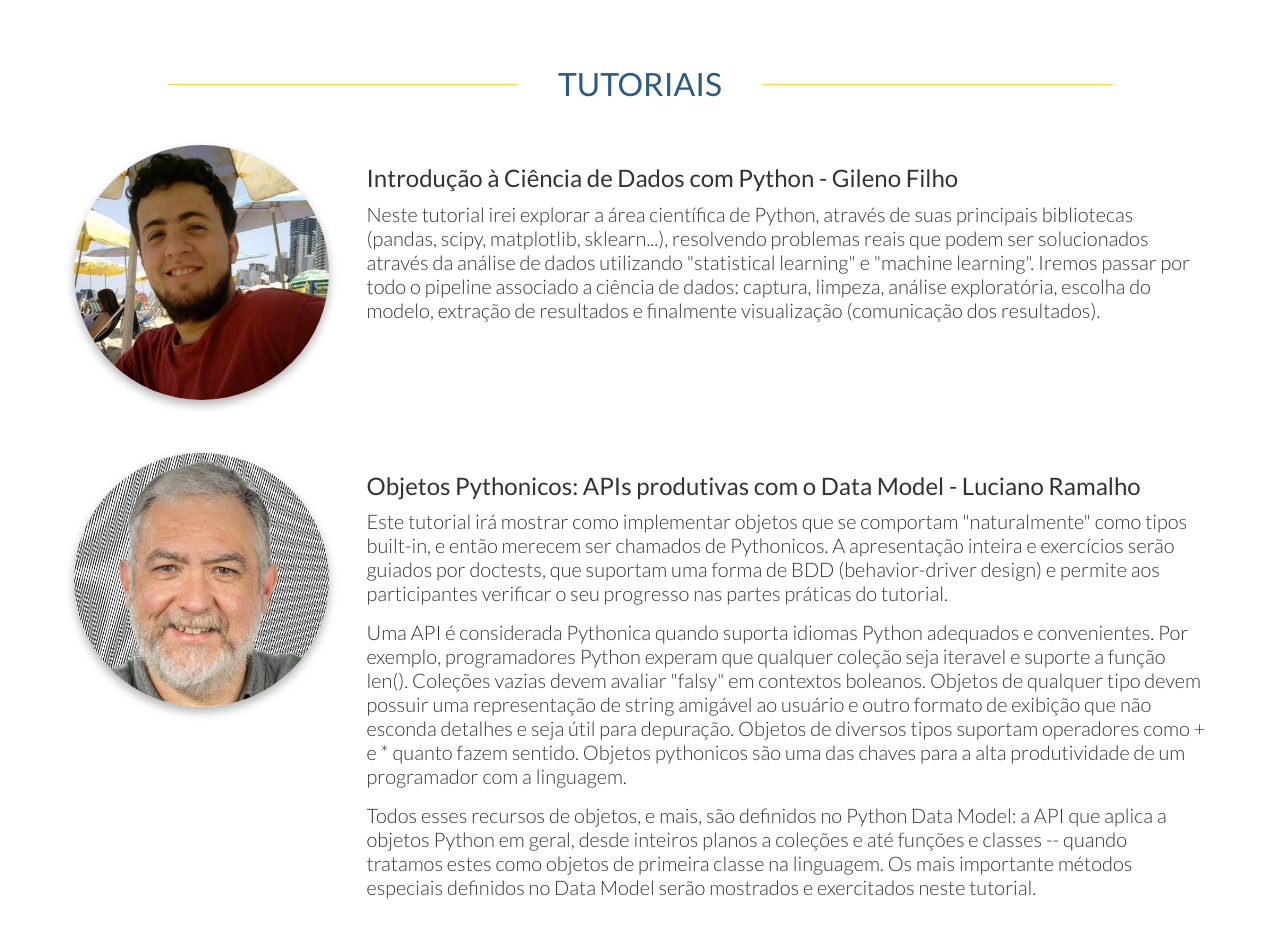
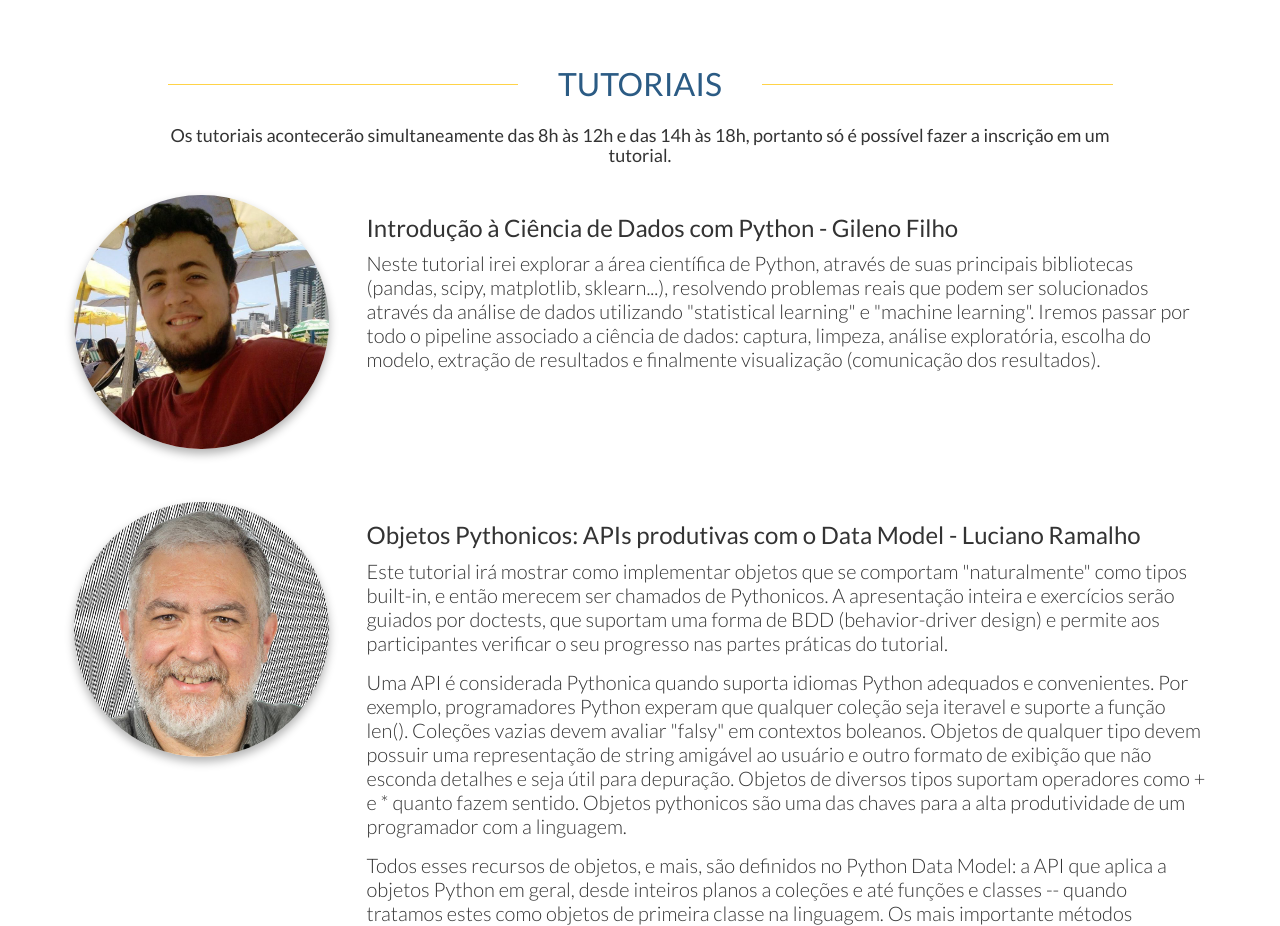
Before and after one commit to pythonNordeste/pyne2016, a plain HTML site: page index.html in a window 1280 px wide. Shown: the part 2340-3266 px from the top of the page. Drawn offline with nearby package versions, Linux system fonts and the light colour scheme.

Commit message:
descrição sobre carga horário dos tutoriais

```diff
--- a/index.html
+++ b/index.html
@@ -110,6 +110,7 @@
             <div class=row>
                 <div class="col-md-10 col-md-push-1">
                     <h1><span>Tutoriais</span></h1>
+                    <h4>Os tutoriais acontecerão simultaneamente das 8h às 12h e das 14h às 18h, portanto só é possível fazer a inscrição em um tutorial.</h4>
                 </div>
             </div>
             <div class=row>
```
